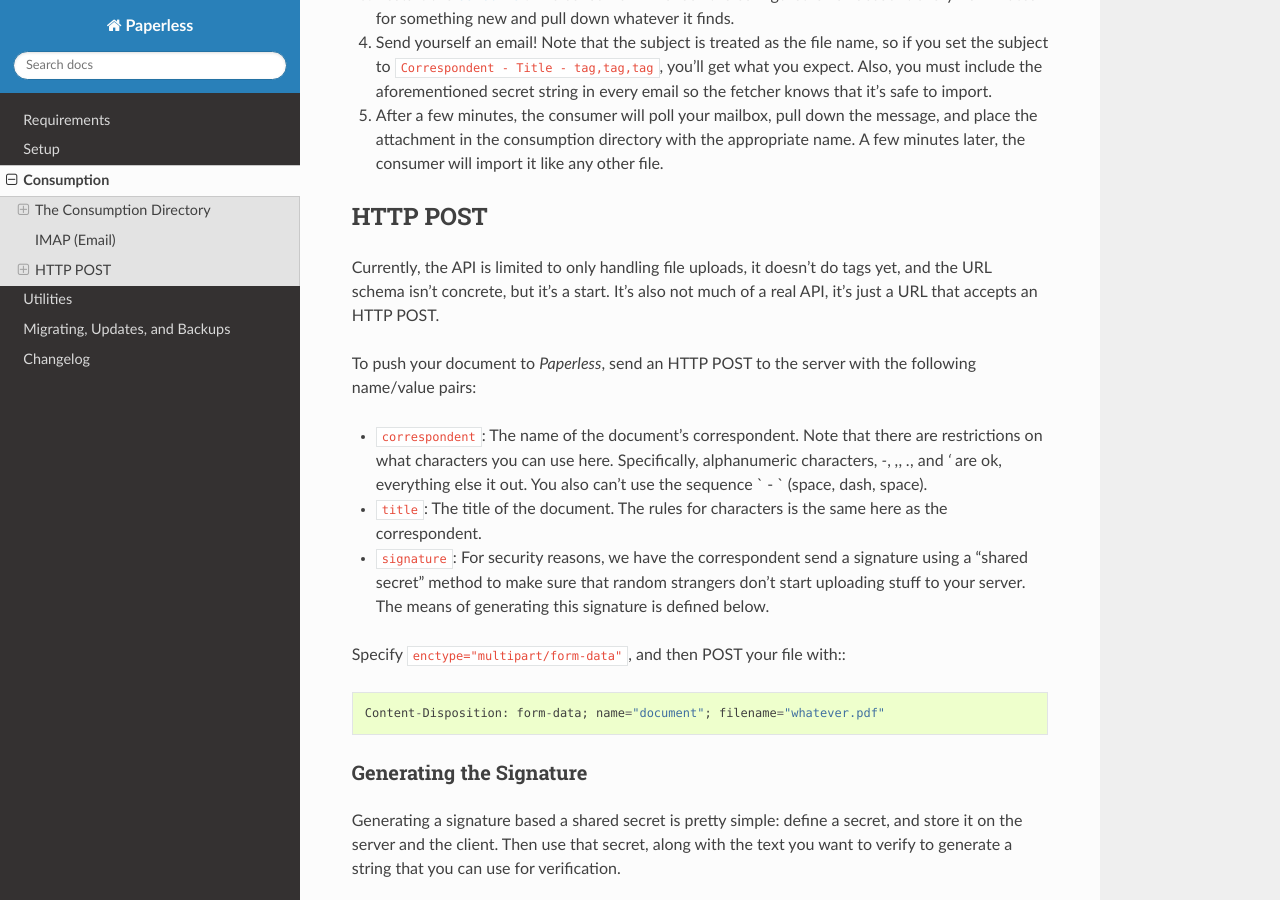
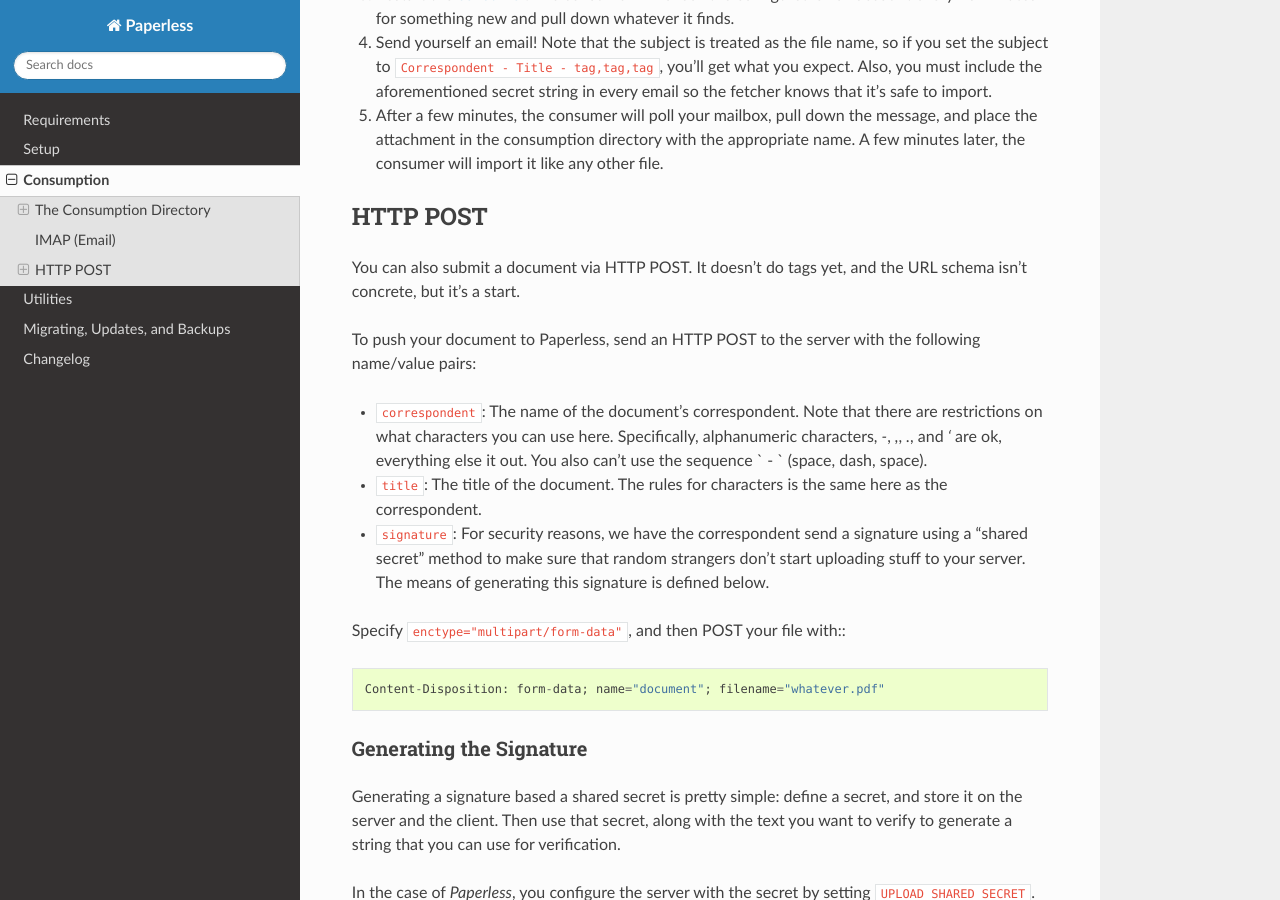
Before and after one commit to repoRangee/Large-scale, a Sphinx documentation site: the page built from docs/consumption.rst, in a window 1280 px wide and 900 px high, scrolled down 1816 px. Built offline with Sphinx 7.4.7 and the Read the Docs theme 3.1.0, drawn with Linux system fonts in a browser that asks for light colours; formulas are drawn with MathJax 3.

Commit message:
Documented the API and added some help for the config file

```diff
--- a/docs/consumption.rst
+++ b/docs/consumption.rst
@@ -40,9 +40,9 @@ follow the :ref:`consumer <utilities-consumer>` instructions to get it running.
 A Note on File Naming
 ---------------------
 
-Any document you put into the consumption directory will be consumed, but if you
-name the file right, it'll automatically set some values in the database for
-you.  This is is the logic the consumer follows:
+Any document you put into the consumption directory will be consumed, but if
+you name the file right, it'll automatically set some values in the database
+for you.  This is is the logic the consumer follows:
 
 1. Try to find the correspondent, title, and tags in the file name following
    the pattern: ``Correspondent - Title - tag,tag,tag.pdf``.
@@ -111,11 +111,10 @@ So, with all that in mind, here's what you do to get it running:
 HTTP POST
 =========
 
-Currently, the API is limited to only handling file uploads, it doesn't do tags
-yet, and the URL schema isn't concrete, but it's a start.  It's also not much of
-a real API, it's just a URL that accepts an HTTP POST.
+You can also submit a document via HTTP POST.  It doesn't do tags yet, and the
+URL schema isn't concrete, but it's a start.
 
-To push your document to *Paperless*, send an HTTP POST to the server with the
+To push your document to Paperless, send an HTTP POST to the server with the
 following name/value pairs:
 
 * ``correspondent``: The name of the document's correspondent.  Note that there
```
Also changed, not shown: docs/api.rst (added, +23 -0 lines), 2 other files.
